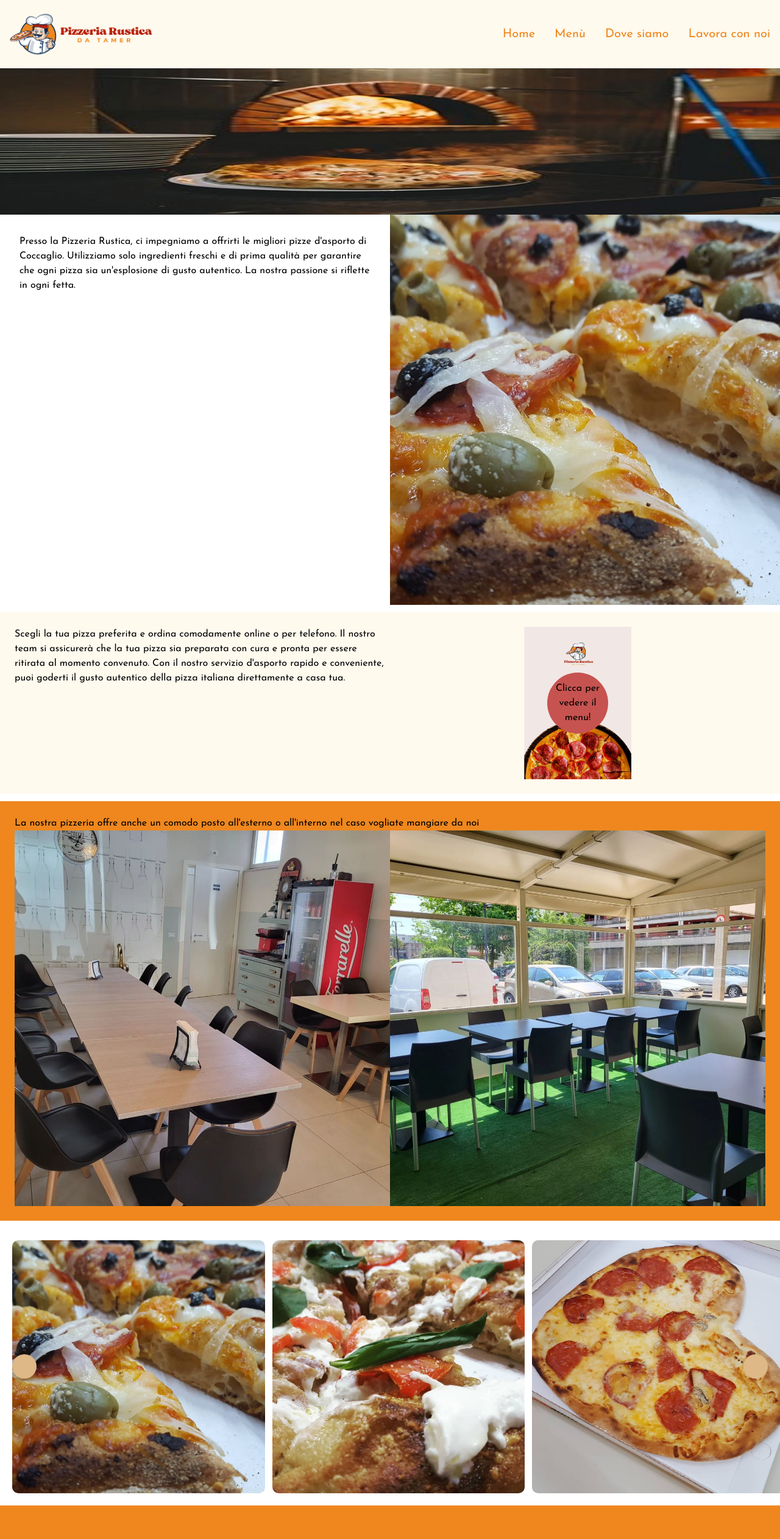
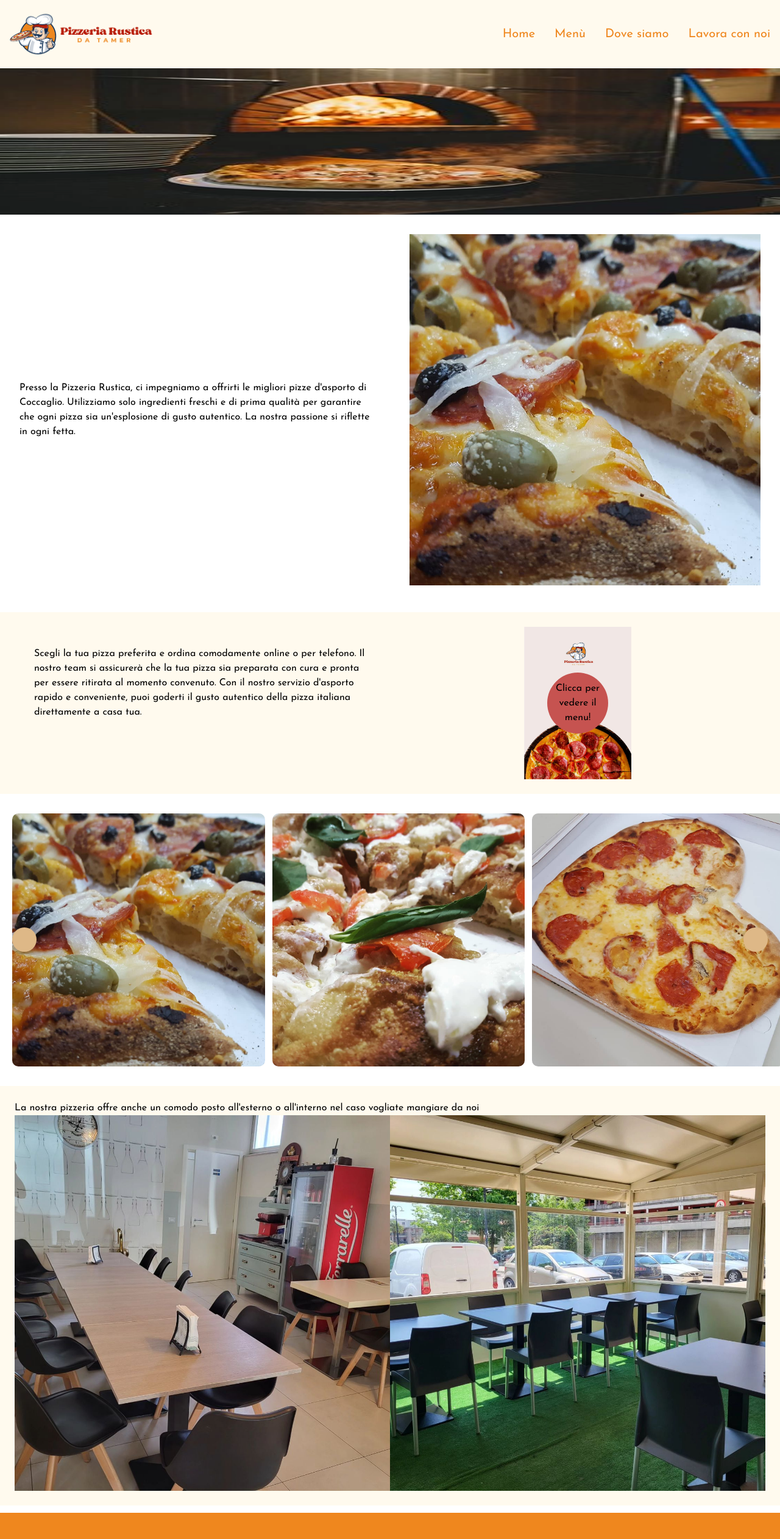
Before and after one commit to bronzo97/pizzeria-rustica, an Angular app: page / in a window 1280 px wide. Shown: the top 2524 px of the page at 61% size. Built offline with nearby package versions, Linux system fonts and the light colour scheme; a web font is replaced by a local one.

Commit message:
inverted components

```diff
--- a/src/app/home/home.component.html
+++ b/src/app/home/home.component.html
@@ -4,16 +4,20 @@
 
 <div class="container m-auto">
     <div class="grid lg:grid-cols-2 md:grid-cols-2 grid-cols-1">
-        <p class="p-8">
-            Presso la Pizzeria Rustica, ci impegniamo a offrirti le migliori pizze d'asporto di Coccaglio. Utilizziamo solo ingredienti freschi e di prima qualità per garantire che ogni pizza sia un'esplosione di gusto autentico. La nostra passione si riflette in ogni fetta.
-        </p>
-        <img src="../../assets/img/pizza1.jpeg" alt="Pizza image">
+        <div class="p-8 flex justify-center items-center p-4">
+            <p>
+                Presso la Pizzeria Rustica, ci impegniamo a offrirti le migliori pizze d'asporto di Coccaglio. Utilizziamo solo ingredienti freschi e di prima qualità per garantire che ogni pizza sia un'esplosione di gusto autentico. La nostra passione si riflette in ogni fetta.
+            </p>
+        </div>
+        <div class="p-8">
+            <img src="../../assets/img/pizza1.jpeg" alt="Pizza image">
+        </div>
     </div>
 </div>
 <div class="w-full flex justify-center menu my-3 p-6">
     <div class="container">
-        <div class="grid grid-cols-2">
-            <p>
+        <div class="grid lg:grid-cols-2 md:grid-cols-2 grid-cols-1">
+            <p class="p-8">
                 Scegli la tua pizza preferita e ordina comodamente online o per telefono. Il nostro team si assicurerà che la tua pizza sia preparata con cura e pronta per essere ritirata al momento convenuto. Con il nostro servizio d'asporto rapido e conveniente, puoi goderti il gusto autentico della pizza italiana direttamente a casa tua.
             </p>
                 <div class="menu-icon">
@@ -27,6 +31,9 @@
         </div>
     </div>
 </div>
+
+<app-carousel></app-carousel>
+
 <div class="w-full flex justify-center location my-3 p-6">
     <div class="container">
         <h2>La nostra pizzeria offre anche un comodo posto all'esterno o all'interno nel caso vogliate mangiare da noi</h2>
@@ -36,8 +43,3 @@
         </div>
     </div>
 </div>
-
-
-
-
-<app-carousel></app-carousel>
--- a/src/app/home/home.component.scss
+++ b/src/app/home/home.component.scss
@@ -1,5 +1,5 @@
 .location {
-    background-color: #ef871e;
+    background-color: #fffaee;
 }
 
 .menu {
```
